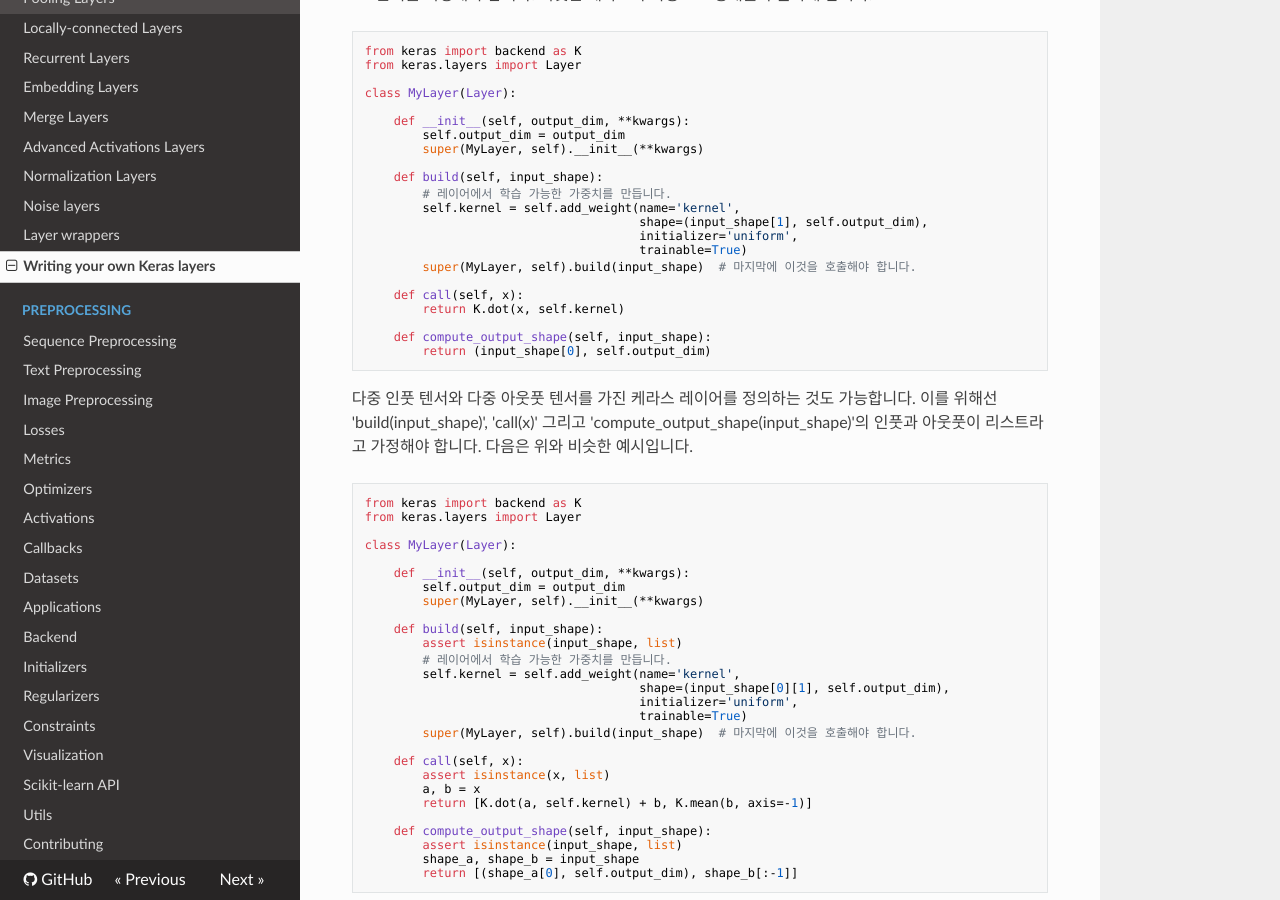
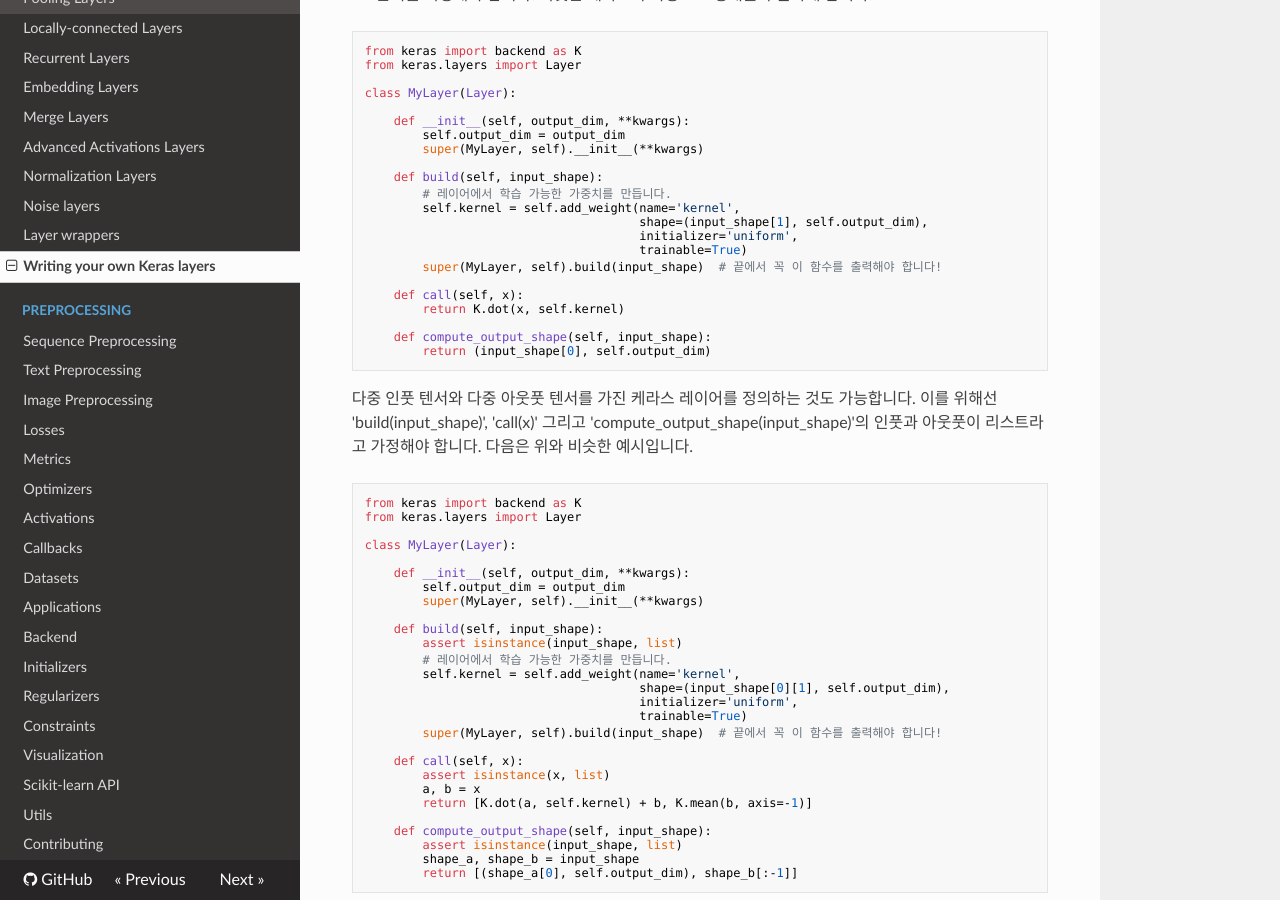
Before and after one commit to keras-team/keras-docs-ko, an MkDocs documentation site: the page built from sources/layers/writing-your-own-keras-layers.md, in a window 1280 px wide and 900 px high, scrolled down 468 px. Built offline with MkDocs 1.6.1, drawn with Linux system fonts in a browser that asks for light colours; nearby versions of some CDN libraries.

Commit message:
Update writing-your-own-keras-layers.md

```diff
--- a/sources/layers/writing-your-own-keras-layers.md
+++ b/sources/layers/writing-your-own-keras-layers.md
@@ -24,7 +24,7 @@ class MyLayer(Layer):
                                       shape=(input_shape[1], self.output_dim),
                                       initializer='uniform',
                                       trainable=True)
-        super(MyLayer, self).build(input_shape)  # 마지막에 이것을 호출해야 합니다.
+        super(MyLayer, self).build(input_shape)  # 끝에서 꼭 이 함수를 출력해야 합니다!
 
     def call(self, x):
         return K.dot(x, self.kernel)
@@ -52,7 +52,7 @@ class MyLayer(Layer):
                                       shape=(input_shape[0][1], self.output_dim),
                                       initializer='uniform',
                                       trainable=True)
-        super(MyLayer, self).build(input_shape)  # 마지막에 이것을 호출해야 합니다.
+        super(MyLayer, self).build(input_shape)  # 끝에서 꼭 이 함수를 출력해야 합니다!
 
     def call(self, x):
         assert isinstance(x, list)
```
